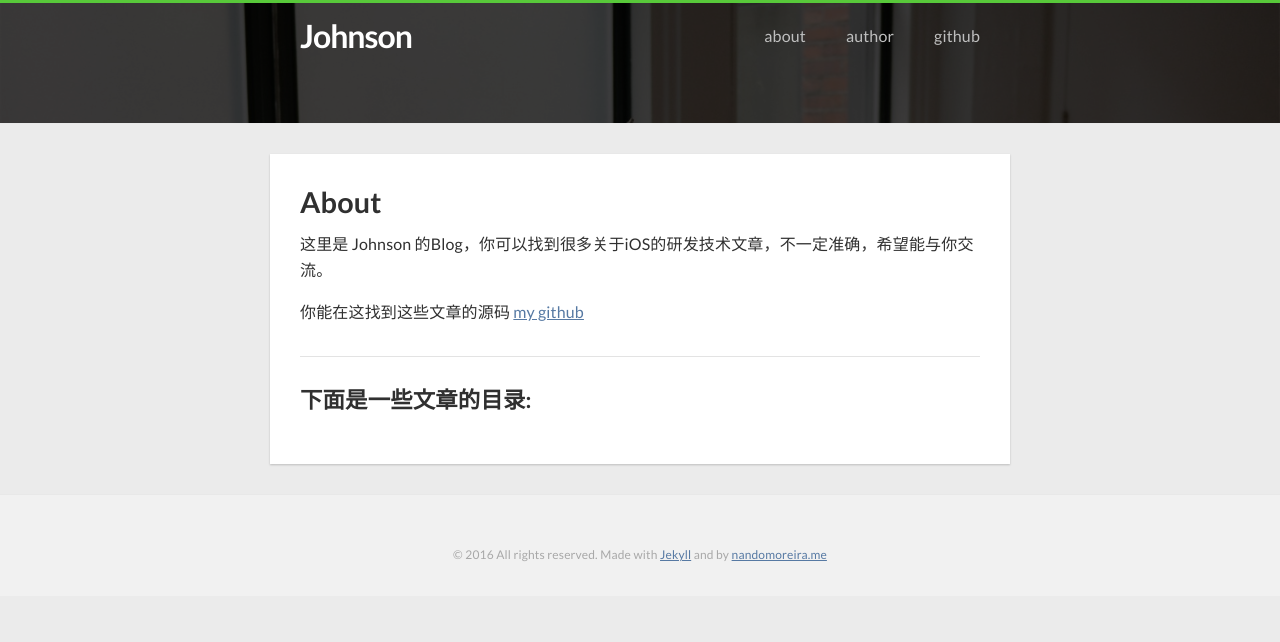
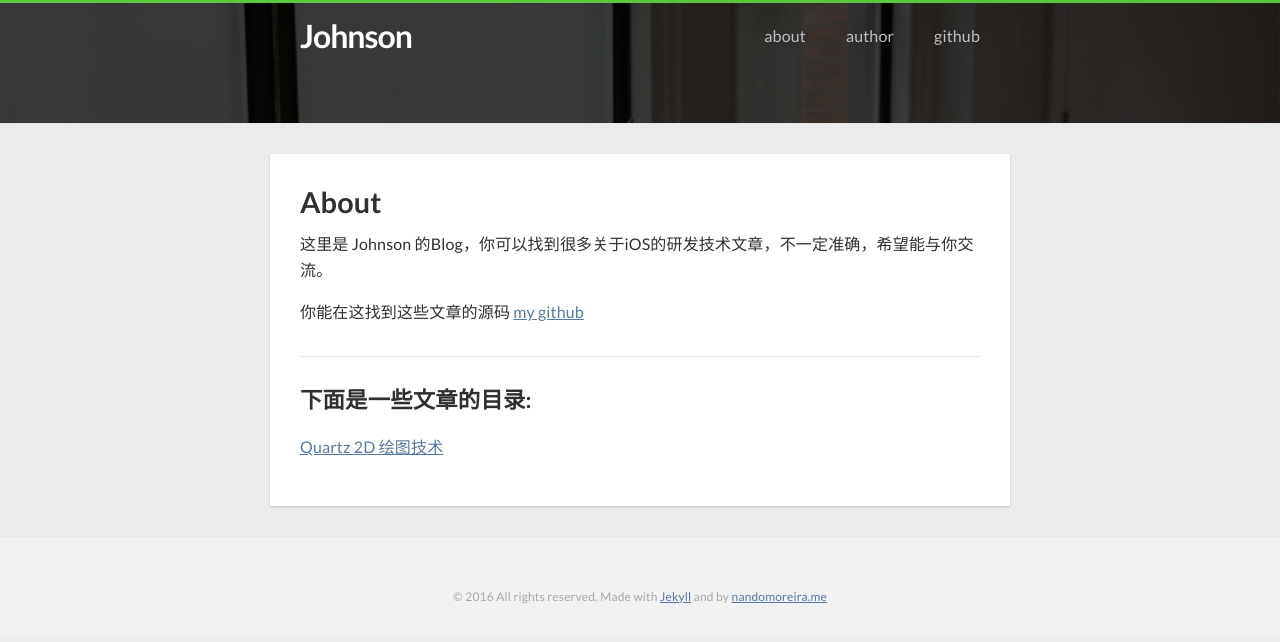
Before and after one commit to zsfbradleyjohnson/zsfbradleyjohnson.github.io, a Jekyll site: the page built from about.md, in a window 1280 px wide. Shown: the top 642 px of the page. Built offline with Jekyll 4.4.1, drawn with Linux system fonts in a browser that asks for light colours; nearby versions of some CDN libraries.

Commit message:
change about info

```diff
--- a/about.md
+++ b/about.md
@@ -12,3 +12,5 @@ slug: about
 ***
 
 ### 下面是一些文章的目录:
+
+[Quartz 2D 绘图技术](http://zsfbradleyjohnson.com/Quartz-2D-%E7%BB%98%E5%9B%BE%E6%8A%80%E6%9C%AF/)
```
